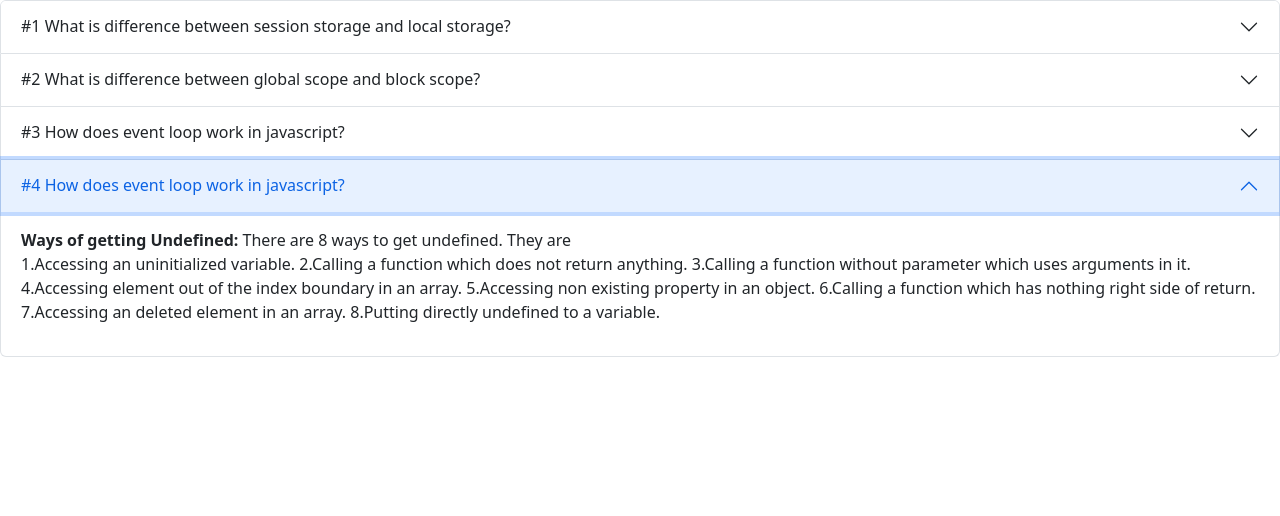
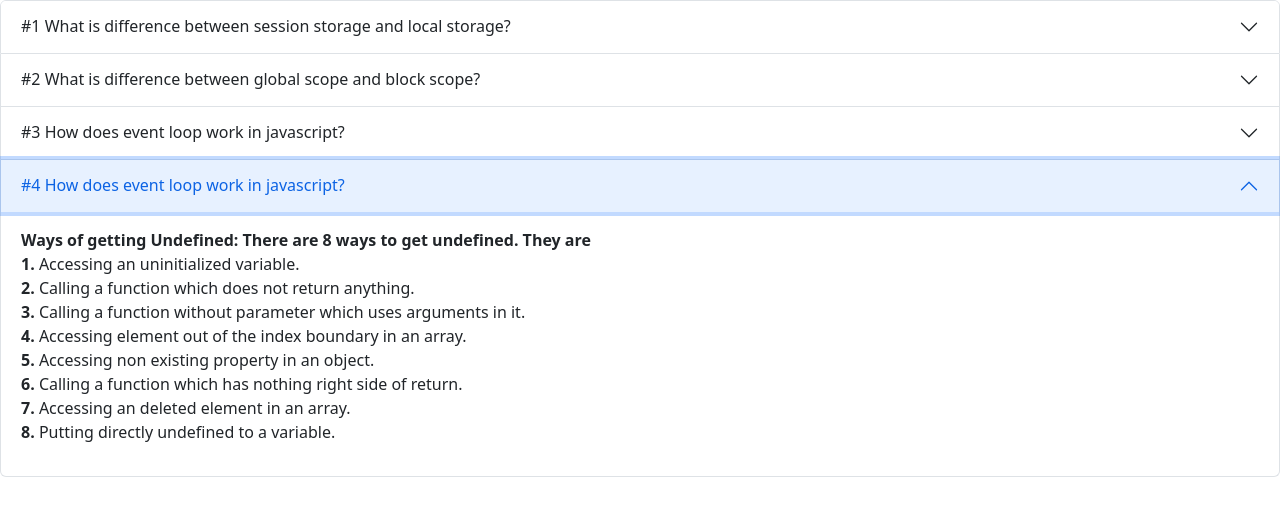
Before and after one commit to Rakibul2580/Type-Monster-7, a plain HTML site: page b6-type-monster-debug-assignment-Rakibul2580-main/blog.html in a window 1280 px wide. Both pictures are taken after a click on the button "#4 How does event loop work in javascript?". Drawn offline with nearby package versions, Linux system fonts and the light colour scheme.

Commit message:
blog text update

```diff
--- a/b6-type-monster-debug-assignment-Rakibul2580-main/blog.html
+++ b/b6-type-monster-debug-assignment-Rakibul2580-main/blog.html
@@ -53,16 +53,16 @@
             </h2>
             <div id="collapseFour" class="accordion-collapse collapse" aria-labelledby="headingFour" data-bs-parent="#accordionExample">
               <div class="accordion-body">
-                <p><b>Ways of getting Undefined:</b> There are 8 ways to get undefined. They are<br/>
+                <p><b>Ways of getting Undefined: There are 8 ways to get undefined. They are</b><br/>
 
-                  1.Accessing an uninitialized variable.
-                  2.Calling a function which does not return anything.
-                  3.Calling a function without parameter which uses arguments in it.
-                  4.Accessing element out of the index boundary in an array.
-                  5.Accessing non existing property in an object.
-                  6.Calling a function which has nothing right side of return.
-                  7.Accessing an deleted element in an array.
-                  8.Putting directly undefined to a variable.</p>
+                  <b>1.</b> Accessing an uninitialized variable.<br/>
+                  <b>2.</b> Calling a function which does not return anything.<br/>
+                  <b>3.</b> Calling a function without parameter which uses arguments in it.<br/>
+                  <b>4.</b> Accessing element out of the index boundary in an array.<br/>
+                  <b>5.</b> Accessing non existing property in an object.<br/>
+                  <b>6.</b> Calling a function which has nothing right side of return.<br/>
+                  <b>7.</b> Accessing an deleted element in an array.<br/>
+                  <b>8.</b> Putting directly undefined to a variable.</p>
               </div>
             </div>
       </div>
```
